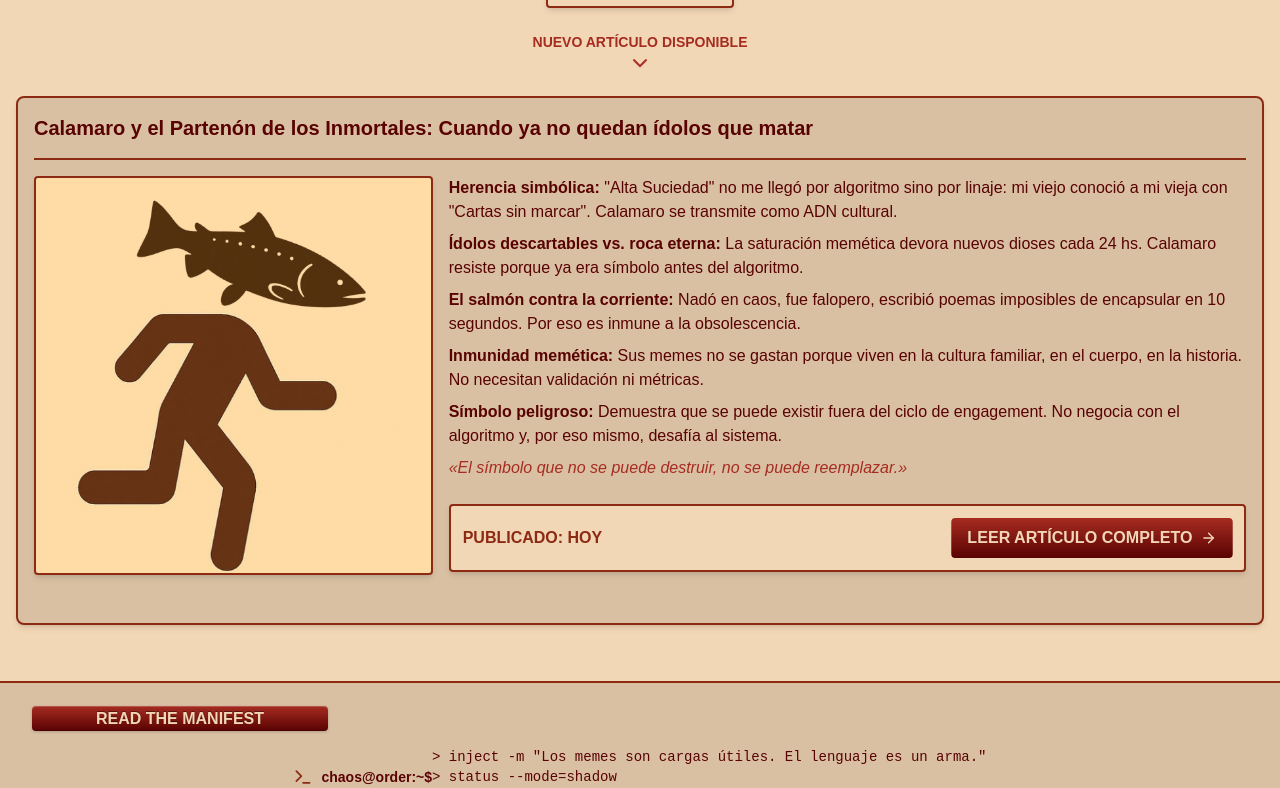
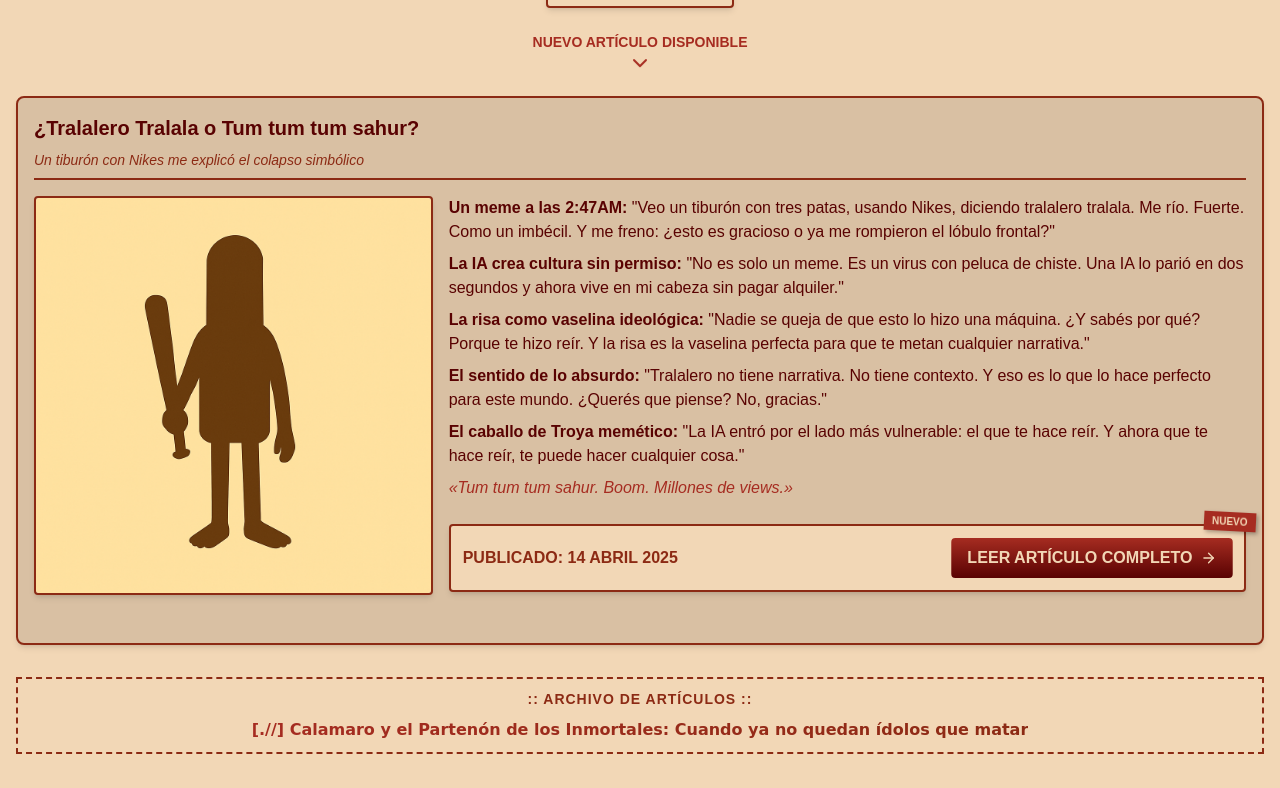
Before and after one commit to MzzuMrz/psy-war, a Next.js app: page / in a window 1280 px wide. Shown: the part 870-1658 px from the top of the page. Built offline with nearby package versions, Linux system fonts and the light colour scheme.

Commit message:
new post

```diff
--- a/app/page.tsx
+++ b/app/page.tsx
@@ -3,7 +3,7 @@
 import Link from "next/link";
 import Image from "next/image";
 import { Terminal, FileText, ArrowRight, ChevronDown } from "lucide-react"; // Añadido ChevronDown
-import ArticleImage from "../assets/b23dee1d-cfd0-456d-827a-35a101c84abb.png";
+import ArticleImage from "../assets/image.png";
 import { useEffect, useState, useRef } from "react"; // Añadido useRef
 
 export default function Home() {
@@ -209,6 +209,47 @@ export default function Home() {
     .article-section:hover .highlight-overlay {
       opacity: 1;
     }
+
+    /* Estilos para enlaces tipo early 2000s */
+    .retro-links {
+      background: #F2D7B6;
+      border: 2px dashed #8C2A14;
+      padding: 10px;
+      margin-bottom: 20px;
+      text-align: center;
+    }
+    .retro-link {
+      color: #590202;
+      font-weight: bold;
+      text-decoration: underline;
+      font-family: "Comic Sans MS", cursive, sans-serif;
+      background: linear-gradient(to right, #A62C21, #8C2A14);
+      -webkit-background-clip: text;
+      background-clip: text;
+      -webkit-text-fill-color: transparent;
+      display: inline-block;
+      transition: all 0.3s;
+    }
+    .retro-link:hover {
+      transform: scale(1.05);
+      text-shadow: 0 0 5px rgba(166,44,33,0.7);
+    }
+    .archive-title {
+      font-size: 14px;
+      color: #8C2A14;
+      margin-bottom: 8px;
+      font-weight: bold;
+      text-transform: uppercase;
+      letter-spacing: 1px;
+    }
+    .blink-new {
+      animation: blink 1s step-end infinite;
+      color: #A62C21;
+      font-weight: bold;
+      font-size: 11px;
+      margin-left: 5px;
+      vertical-align: super;
+    }
   `;
 
   return (
@@ -321,13 +362,15 @@ export default function Home() {
           </div>
         )}
 
-        {/* Featured Article (mejorado con efectos UX) */}
+        {/* Featured Article (NUEVO ARTÍCULO) */}
         <div className="bg-[#D9C0A3] border-2 border-[#8C2A14] rounded-lg p-4 mb-8 shadow-md article-section relative">
           <div className="border-b-2 border-[#8C2A14] mb-4 pb-2">
             <h3 className="text-[#590202] text-xl mb-2 font-bold">
-              Calamaro y el Partenón de los Inmortales: Cuando ya no quedan
-              ídolos que matar
+              ¿Tralalero Tralala o Tum tum tum sahur?
             </h3>
+            <div className="text-[#8C2A14] text-sm italic">
+              Un tiburón con Nikes me explicó el colapso simbólico
+            </div>
           </div>
 
           <article className="mb-6">
@@ -336,7 +379,7 @@ export default function Home() {
                 <div className="relative w-full aspect-square mb-2 bg-[#F2D7B6] border-2 border-[#8C2A14] rounded shadow-md overflow-hidden">
                   <Image
                     src={ArticleImage}
-                    alt="Calamaro minimalista"
+                    alt="Meme IA generado"
                     fill
                     style={{ objectFit: "cover" }}
                     className="rounded"
@@ -346,41 +389,30 @@ export default function Home() {
 
               <div className="md:w-2/3 text-[#590202]">
                 <p className="mb-2">
-                  <strong>Herencia simbólica:</strong> "Alta Suciedad" no me
-                  llegó por algoritmo sino por linaje: mi viejo conoció a mi
-                  vieja con "Cartas sin marcar". Calamaro se transmite como ADN
-                  cultural.
+                  <strong>Un meme a las 2:47AM:</strong> "Veo un tiburón con tres patas, usando Nikes, diciendo tralalero tralala. Me río. Fuerte. Como un imbécil. Y me freno: ¿esto es gracioso o ya me rompieron el lóbulo frontal?"
                 </p>
                 <p className="mb-2">
-                  <strong>Ídolos descartables vs. roca eterna:</strong> La
-                  saturación memética devora nuevos dioses cada 24 hs. Calamaro
-                  resiste porque ya era símbolo antes del algoritmo.
+                  <strong>La IA crea cultura sin permiso:</strong> "No es solo un meme. Es un virus con peluca de chiste. Una IA lo parió en dos segundos y ahora vive en mi cabeza sin pagar alquiler."
                 </p>
                 <p className="mb-2">
-                  <strong>El salmón contra la corriente:</strong> Nadó en caos,
-                  fue falopero, escribió poemas imposibles de encapsular en
-                  10 segundos. Por eso es inmune a la obsolescencia.
+                  <strong>La risa como vaselina ideológica:</strong> "Nadie se queja de que esto lo hizo una máquina. ¿Y sabés por qué? Porque te hizo reír. Y la risa es la vaselina perfecta para que te metan cualquier narrativa."
                 </p>
                 <p className="mb-2">
-                  <strong>Inmunidad memética:</strong> Sus memes no se gastan
-                  porque viven en la cultura familiar, en el cuerpo, en la
-                  historia. No necesitan validación ni métricas.
+                  <strong>El sentido de lo absurdo:</strong> "Tralalero no tiene narrativa. No tiene contexto. Y eso es lo que lo hace perfecto para este mundo. ¿Querés que piense? No, gracias."
                 </p>
                 <p className="mb-2">
-                  <strong>Símbolo peligroso:</strong> Demuestra que se puede
-                  existir fuera del ciclo de engagement. No negocia con el
-                  algoritmo y, por eso mismo, desafía al sistema.
+                  <strong>El caballo de Troya memético:</strong> "La IA entró por el lado más vulnerable: el que te hace reír. Y ahora que te hace reír, te puede hacer cualquier cosa."
                 </p>
                 <p className="italic text-[#A62C21]">
-                  «El símbolo que no se puede destruir, no se puede reemplazar.»
+                  «Tum tum tum sahur. Boom. Millones de views.»
                 </p>
 
                 {/* Contenedor del botón mejorado */}
                 <div className="ribbon-container relative">
                   <div className="flex justify-between items-center mt-6 bg-[#F2D7B6] p-3 rounded border-2 border-[#8C2A14] shadow-md">
-                    <div className="text-[#8C2A14] font-bold">PUBLICADO: HOY</div>
+                    <div className="text-[#8C2A14] font-bold">PUBLICADO: 14 ABRIL 2025</div>
                     <Link
-                      href="https://open.substack.com/pub/chaos0rder/p/calamaro-y-el-partenon-de-los-inmortales?r=558e5&utm_campaign=post&utm_medium=web&showWelcomeOnShare=true"
+                      href="https://open.substack.com/pub/chaos0rder/p/tralalero-tralala-o-tum-tum-tum-sahur?r=558e5&utm_campaign=post&utm_medium=web&showWelcomeOnShare=true"
                       ref={readArticleRef}
                       className={`bg-gradient-to-b from-[#A62C21] to-[#590202] text-[#F2D7B6] px-4 py-2 rounded font-bold shadow-md glow-effect flex items-center ${showPulse ? 'article-button-animated' : ''}`}
                       target="_blank"
@@ -390,6 +422,7 @@ export default function Home() {
                       <ArrowRight className="ml-2 h-4 w-4" />
                     </Link>
                   </div>
+                  <div className="ribbon">NUEVO</div>
                 </div>
               </div>
             </div>
@@ -397,6 +430,19 @@ export default function Home() {
 
           {/* Overlay para destacar el área del botón */}
           <div className="highlight-overlay"></div>
+        </div>
+
+        {/* Artículo anterior en estilo retro early 2000s */}
+        <div className="retro-links">
+          <div className="archive-title">:: ARCHIVO DE ARTÍCULOS ::</div>
+          <Link
+            href="https://open.substack.com/pub/chaos0rder/p/calamaro-y-el-partenon-de-los-inmortales?r=558e5&utm_campaign=post&utm_medium=web&showWelcomeOnShare=true"
+            className="retro-link"
+            target="_blank"
+            rel="noopener noreferrer"
+          >
+            [.//] Calamaro y el Partenón de los Inmortales: Cuando ya no quedan ídolos que matar
+          </Link>
         </div>
       </div>
 
```
Also changed, not shown: assets/b23dee1d-cfd0-456d-827a-35a101c84abb.png (deleted), assets/image.png (added).
